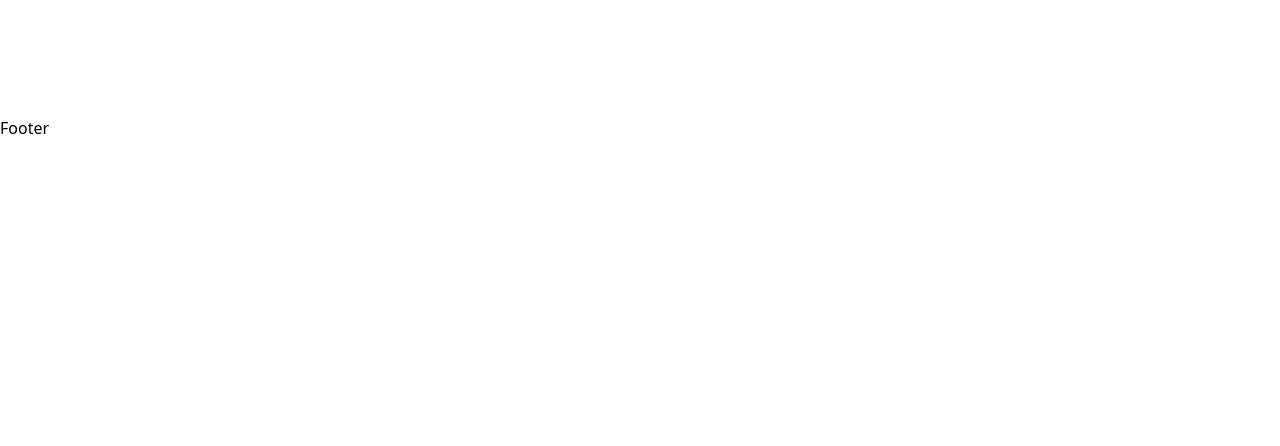
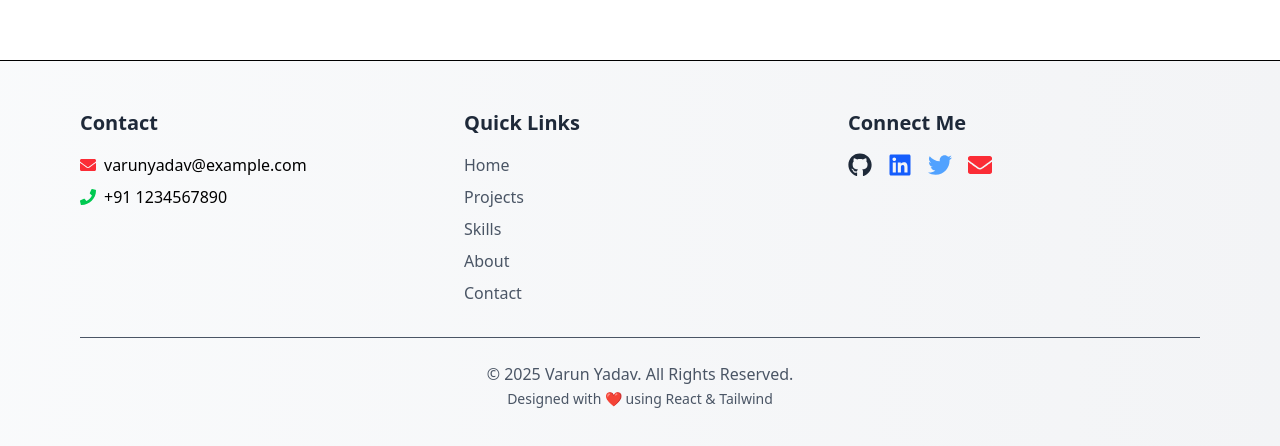
Before and after one commit to Varunyadavgithub/Portfolio, a React (Vite) app in the folder client/: page /contact in a window 1280 px wide. Shown: the part 660-1106 px from the top of the page. Before the commit the page ends 800 px from the top, so only its background shows below. Built offline with nearby package versions, Linux system fonts and the light colour scheme.

Commit message:
footer component completed

```diff
--- a/client/package.json
+++ b/client/package.json
@@ -14,6 +14,7 @@
     "framer-motion": "^12.0.6",
     "react": "^18.3.1",
     "react-dom": "^18.3.1",
+    "react-icons": "^5.4.0",
     "react-router-dom": "^7.1.3",
     "tailwindcss": "^4.0.0"
   },
--- a/client/src/components/Footer.jsx
+++ b/client/src/components/Footer.jsx
@@ -1,11 +1,127 @@
-import React from 'react'
+import React from 'react';
+import { motion } from 'framer-motion';
+import {
+  FaGithub,
+  FaLinkedin,
+  FaTwitter,
+  FaEnvelope,
+  FaPhone
+} from 'react-icons/fa';
 
 const Footer = () => {
+  const socialLinks = [
+    {
+      icon: <FaGithub />,
+      url: "https://github.com/varunyadavgithub",
+      color: "text-gray-800 hover:text-black"
+    },
+    {
+      icon: <FaLinkedin />,
+      url: "https://www.linkedin.com/in/varunyadavcse25/",
+      color: "text-blue-600 hover:text-blue-800"
+    },
+    {
+      icon: <FaTwitter />,
+      url: "https://x.com/varun_yadav01",
+      color: "text-blue-400 hover:text-blue-600"
+    },
+    {
+      icon: <FaEnvelope />,
+      url: "mailto:your.email@example.com",
+      color: "text-red-500 hover:text-red-700"
+    }
+  ];
+
+  const footerVariants = {
+    hidden: { opacity: 0, y: 50 },
+    visible: {
+      opacity: 1,
+      y: 0,
+      transition: {
+        duration: 0.6,
+        ease: "easeOut"
+      }
+    }
+  };
+
   return (
-    <div>
-      Footer
-    </div>
-  )
-}
+    <motion.footer
+      initial="hidden"
+      whileInView="visible"
+      variants={footerVariants}
+      className="bg-gradient-to-r from-gray-50 to-gray-100 py-12 px-4 md:px-20 border-t"
+    >
+      <div className="container mx-auto max-w-6xl">
+        <div className="grid grid-cols-1 md:grid-cols-3 gap-8">
+          {/* Contact Section */}
+          <div>
+            <h3 className="text-xl font-bold mb-4 text-gray-800">Contact</h3>
+            <div className="space-y-2">
+              <div className="flex items-center space-x-2">
+                <FaEnvelope className="text-red-500" />
+                <span>varunyadav@example.com</span>
+              </div>
+              <div className="flex items-center space-x-2">
+                <FaPhone className="text-green-500" />
+                <span>+91 1234567890</span>
+              </div>
+            </div>
+          </div>
 
-export default Footer
+          {/* Quick Links */}
+          <div>
+            <h3 className="text-xl font-bold mb-4 text-gray-800">Quick Links</h3>
+            <div className="space-y-2">
+              {[
+                { name: "Home", path: "/" },
+                { name: "Projects", path: "/projects" },
+                { name: "Skills", path: "/skills" },
+                { name: "About", path: "/about" },
+                { name: "Contact", path: "/contact" }
+              ].map((link) => (
+                <a
+                  key={link.path}
+                  href={link.path}
+                  className="block text-gray-600 hover:text-blue-600 transition-colors"
+                >
+                  {link.name}
+                </a>
+              ))}
+            </div>
+          </div>
+
+          {/* Social Links */}
+          <div>
+            <h3 className="text-xl font-bold mb-4 text-gray-800">Connect Me</h3>
+            <div className="flex space-x-4">
+              {socialLinks.map((social, index) => (
+                <motion.a
+                  key={index}
+                  href={social.url}
+                  target="_blank"
+                  rel="noopener noreferrer"
+                  className={`text-2xl ${social.color} transition-all duration-300`}
+                  whileHover={{ scale: 1.2 }}
+                  whileTap={{ scale: 0.9 }}
+                >
+                  {social.icon}
+                </motion.a>
+              ))}
+            </div>
+          </div>
+        </div>
+
+        {/* Copyright */}
+        <div className="mt-8 pt-6 border-t text-center text-gray-600">
+          <p>
+            © {new Date().getFullYear()} Varun Yadav. All Rights Reserved.
+            <br />
+            <span className="text-sm">Designed with ❤️ using React & Tailwind</span>
+          </p>
+        </div>
+      </div>
+    </motion.footer>
+  );
+};
+
+export default Footer;
```
Also changed, not shown: 1 other file (tests, documents, lock files or other folders).
